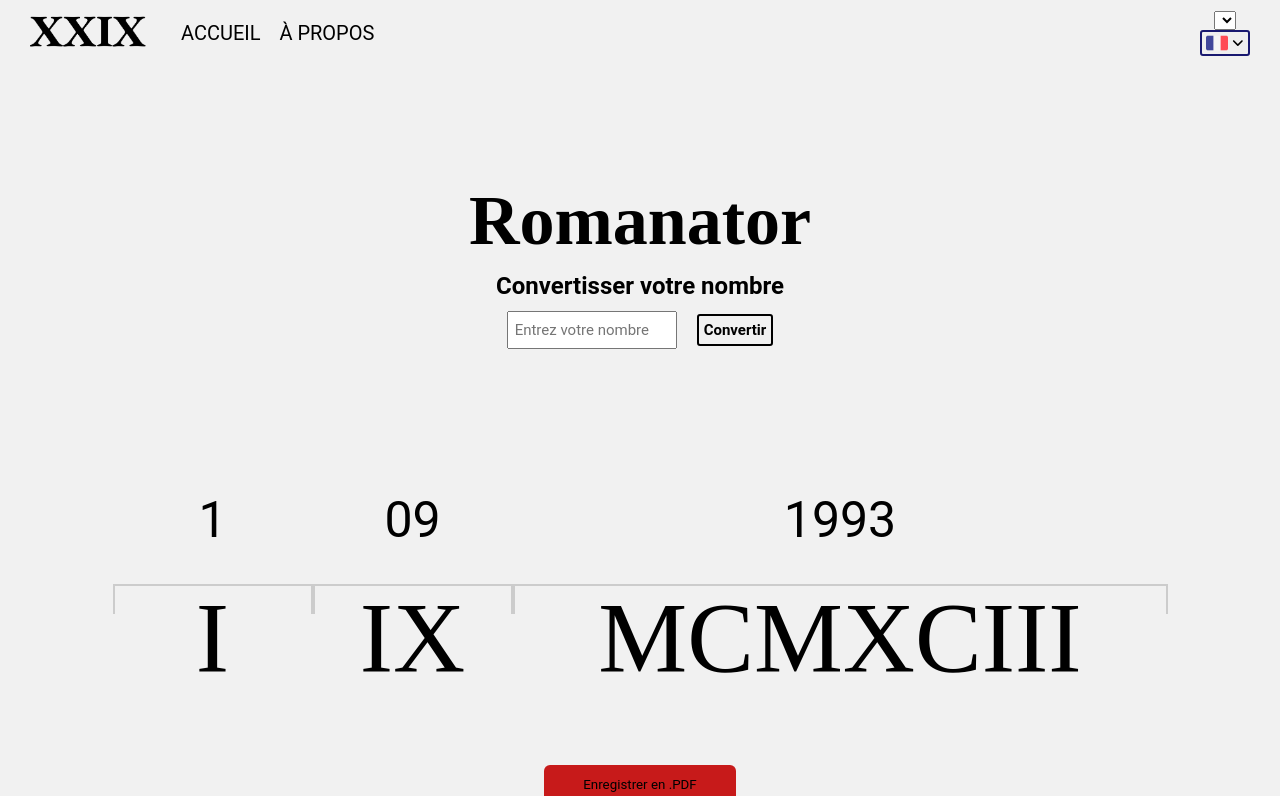
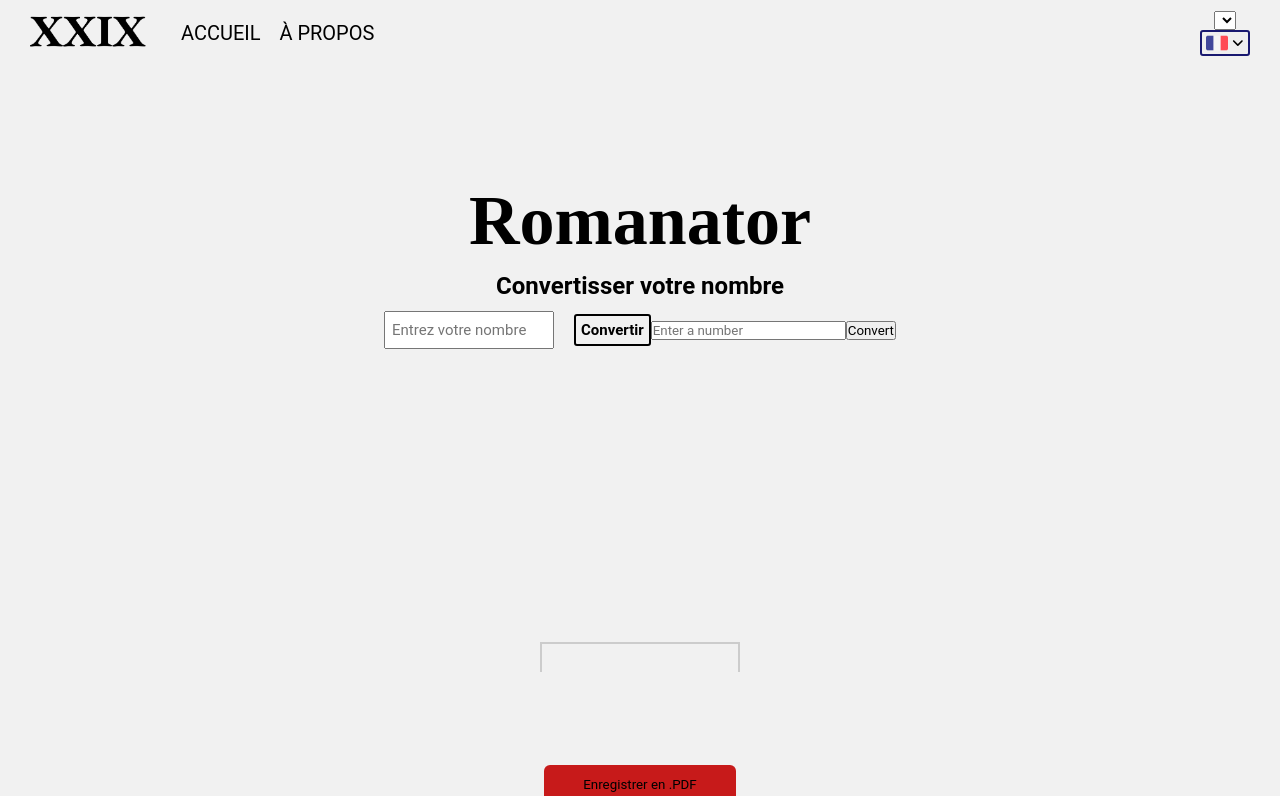
Before and after one commit to yeyemelodie01/romanconverter, a React (Create React App) app: page / in a window 1280 px wide. Shown: the top 796 px of the page. Built offline with nearby package versions, Linux system fonts and the light colour scheme.

Commit message:
add modifications

```diff
--- a/package.json
+++ b/package.json
@@ -14,6 +14,7 @@
     "moment": "^2.29.4",
     "react": "^18.2.0",
     "react-dom": "^18.2.0",
+    "react-hook-form": "^7.43.2",
     "react-router-dom": "^6.3.0",
     "react-scripts": "5.0.1",
     "styled-components": "^5.3.5",
--- a/public/index.html
+++ b/public/index.html
@@ -9,12 +9,11 @@
       name="description"
       content="Web site created using create-react-app"
     />
-    <link rel="apple-touch-icon" href="%PUBLIC_URL%/logo192.png" />
     <!--
       manifest.json provides metadata used when your web app is installed on a
       user's mobile device or desktop. See https://developers.google.com/web/fundamentals/web-app-manifest/
     -->
-    <link rel="manifest" href="%PUBLIC_URL%/manifest.json" />
+    <link rel="manifest" href="manifest.json" />
     <!--
       Notice the use of %PUBLIC_URL% in the tags above.
       It will be replaced with the URL of the `public` folder during the build.
@@ -24,7 +23,7 @@
       work correctly both with client-side routing and a non-root public URL.
       Learn how to configure a non-root public URL by running `npm run build`.
     -->
-    <title>Roman Date Converter</title>
+    <title>Romanator</title>
   </head>
   <body>
     <noscript>You need to enable JavaScript to run this app.</noscript>
--- /dev/null
+++ b/src/components/converter/index.jsx
@@ -0,0 +1,146 @@
+import { useState } from 'react'
+
+function RomanConverter(){
+  const [inputValue, setInputValue] = useState('');
+
+  const romanNumeralMap = {
+    1000: 'M',
+    900: 'CM',
+    800: 'DCCC',
+    700: 'DCC',
+    600: 'DC',
+    500: 'D',
+    400: 'CD',
+    100: 'C',
+    90: 'XC',
+    80: 'LXXX',
+    70: 'LXX',
+    60: 'LX',
+    50: 'L',
+    40: 'XL',
+    10: 'X',
+    9: 'IX',
+    8: 'VIII',
+    7: 'VII',
+    6: 'VI',
+    5: 'V',
+    4: 'IV',
+    3: 'III',
+    2: 'II',
+    1: 'I',
+  };
+
+  function splitDate(inputValue) {
+    const dateArray = inputValue.split('/');
+    if (dateArray.length > 1) {
+      return dateArray;
+    }
+
+    return inputValue;
+  }
+
+  function convertNumber(numberToConvert) {
+    if (numberToConvert < 100) {
+      return convertTens(numberToConvert);
+    } else if (numberToConvert < 1000) {
+      return convertHundreds(numberToConvert);
+    }
+
+    return convertThousands(numberToConvert);
+  }
+
+  function convertTens(numberToConvert) {
+    const units = numberToConvert % 10;
+    const tens  = (numberToConvert - units) / 10;
+    const convertedNumber = tens * 10;
+    let romanConverted = '';
+    if (romanNumeralMap[convertedNumber] !== undefined) {
+      romanConverted+=romanNumeralMap[convertedNumber]
+    } else {
+      for (let i = 0; i < tens; i++) {
+        romanConverted+=romanNumeralMap[10]
+      }
+    }
+
+    romanConverted+=romanNumeralMap[units];
+
+    return romanConverted;
+  }
+
+  function convertHundreds(numberToConvert) {
+    const tens = numberToConvert % 100;
+    const hund  = (numberToConvert - tens) / 100;
+    const convertedNumber = hund * 100;
+    let romanConverted = '';
+    if (romanNumeralMap[convertedNumber] !== undefined) {
+      romanConverted+=romanNumeralMap[convertedNumber]
+    } else {
+      for (let i = 0; i < hund; i++) {
+        romanConverted+=romanNumeralMap[100]
+      }
+    }
+    romanConverted += convertTens(tens);
+
+    return romanConverted;
+  }
+
+  function convertThousands(numberToConvert) {
+    const hund = numberToConvert % 1000;
+    const thous  = (numberToConvert - hund) / 1000;
+    const convertedNumber = thous * 1000;
+    let romanConverted = '';
+    if (romanNumeralMap[convertedNumber] !== undefined) {
+      romanConverted+=romanNumeralMap[convertedNumber]
+    } else {
+      for (let i = 0; i < thous; i++) {
+        romanConverted+=romanNumeralMap[1000]
+      }
+    }
+
+    romanConverted += convertHundreds(hund);
+
+    return romanConverted;
+  }
+
+  const handleInputChange = event => {
+    setInputValue(event.target.value);
+  };
+
+  const handleConvertClick = () => {
+    let number = splitDate(inputValue);
+    let result = [];
+    if (Array.isArray(number)) {
+      for (let i = 0; i < number.length; i++) {
+        result.push({
+          'number': number[i],
+          'convertedNumber': convertNumber(parseInt(number[i])),
+        });
+      }
+    } else {
+      result.push({
+        'number': number,
+        'convertedNumber': convertNumber(parseInt(number)),
+      });
+    }
+    console.log(result);
+    console.log(JSON.stringify( ...result ));
+    for ( let numConvert in result){
+      document.getElementById('numInit').innerHTML = result[numConvert].number;
+      document.getElementById('numResult').innerHTML = result[numConvert].convertedNumber;
+    }
+  };
+  return (
+    <>
+      <button className="btnInput">Convertir</button>
+      <input
+        type="text"
+        placeholder="Enter a number"
+        value={inputValue}
+        onChange={handleInputChange}
+      />
+      <button onClick={handleConvertClick}>Convert</button>
+    </>
+  )
+}
+
+export default RomanConverter
--- a/src/pages/home/index.jsx
+++ b/src/pages/home/index.jsx
@@ -1,8 +1,9 @@
 import '../../utils/styles/home.css'
 import '../../utils/styles/bouton.css'
-
+import Converter from '../../components/converter'
 
 function Home() {
+
   return (
       <div className="parentGrid">
         <div className="firstChildGrid">
@@ -13,7 +14,7 @@ function Home() {
               <div>
                 <label form='number'/>
                 <input id="number" className="inputStyle" placeholder="Entrez votre nombre" type="text"/>
-                <button className="btnInput">Convertir</button>
+                <Converter />
               </div>
             </div>
           </div>
@@ -22,26 +23,26 @@ function Home() {
           <div className="divSecondGrid">
             <div className="divFlexSecond">
               <div className="contentFlex">
-                <div className="normalNumber">1</div>
+                <div id='numInit' className='normalNumber'/>
                 <div>
                   <div className="border"/>
-                  <div className="romanNumber">I</div>
+                  <div id='numResult' className='romanNumber'/>
                 </div>
               </div>
-              <div className="contentFlex">
-                <div className="normalNumber">09</div>
-                <div>
-                  <div className="border"/>
-                  <div className="romanNumber">IX</div>
-                </div>
-              </div>
-              <div className="contentFlex">
-                <div className="normalNumber">1993</div>
-                <div>
-                  <div className="border widthYear"/>
-                  <div className="romanNumber">MCMXCIII</div>
-                </div>
-              </div>
+              {/*<div className="contentFlex">*/}
+              {/*  <div className="normalNumber">09</div>*/}
+              {/*  <div>*/}
+              {/*    <div className="border"/>*/}
+              {/*    <div className="romanNumber">IX</div>*/}
+              {/*  </div>*/}
+              {/*</div>*/}
+              {/*<div className="contentFlex">*/}
+              {/*  <div className="normalNumber">1993</div>*/}
+              {/*  <div>*/}
+              {/*    <div className="border widthYear"/>*/}
+              {/*    <div className="romanNumber">MCMXCIII</div>*/}
+              {/*  </div>*/}
+              {/*</div>*/}
             </div>
             <button className="btnRegister">Enregistrer en .PDF</button>
           </div>
```
Also changed, not shown: public/manifest.json, 1 other file (tests, documents, lock files or other folders).
